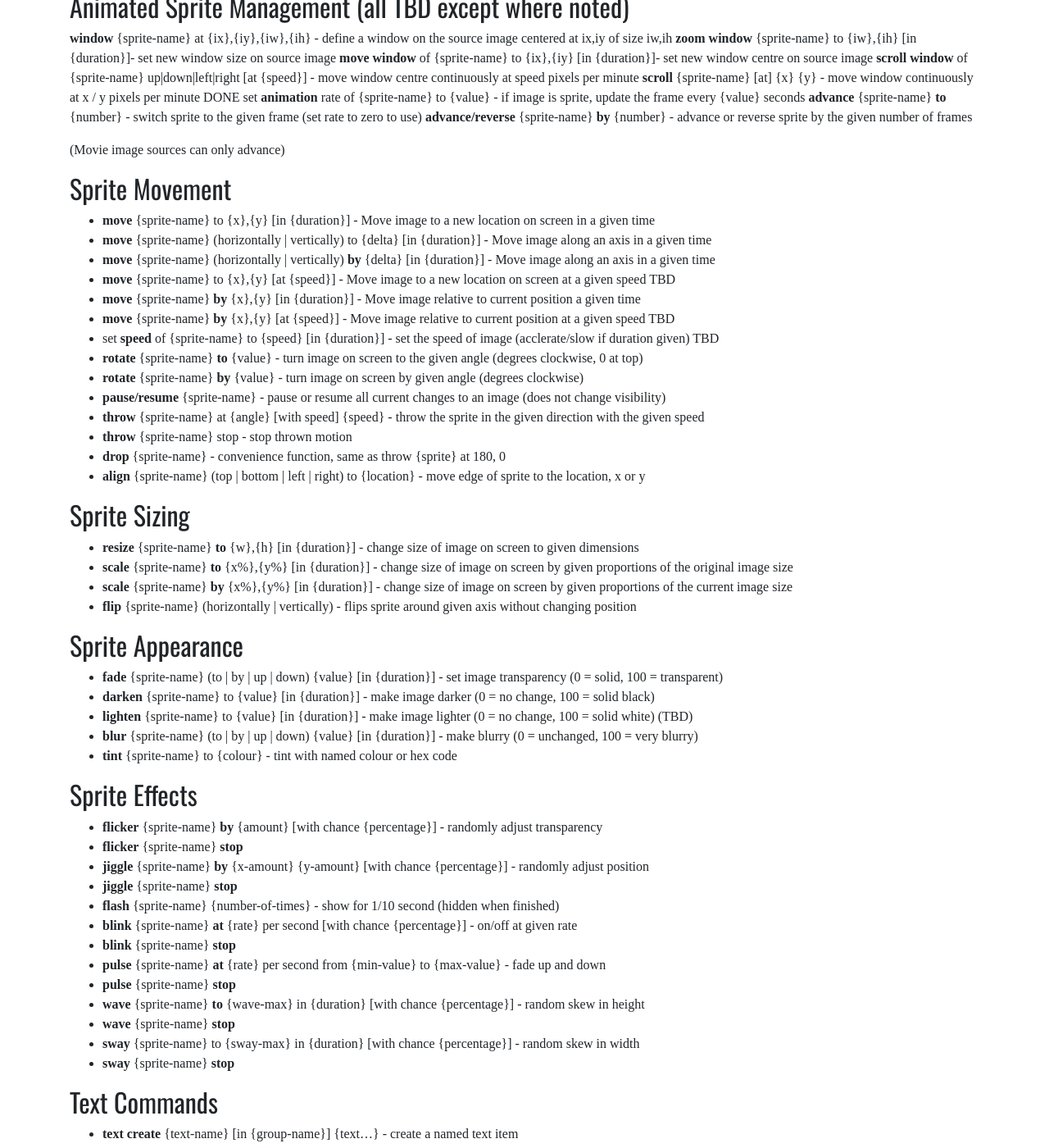
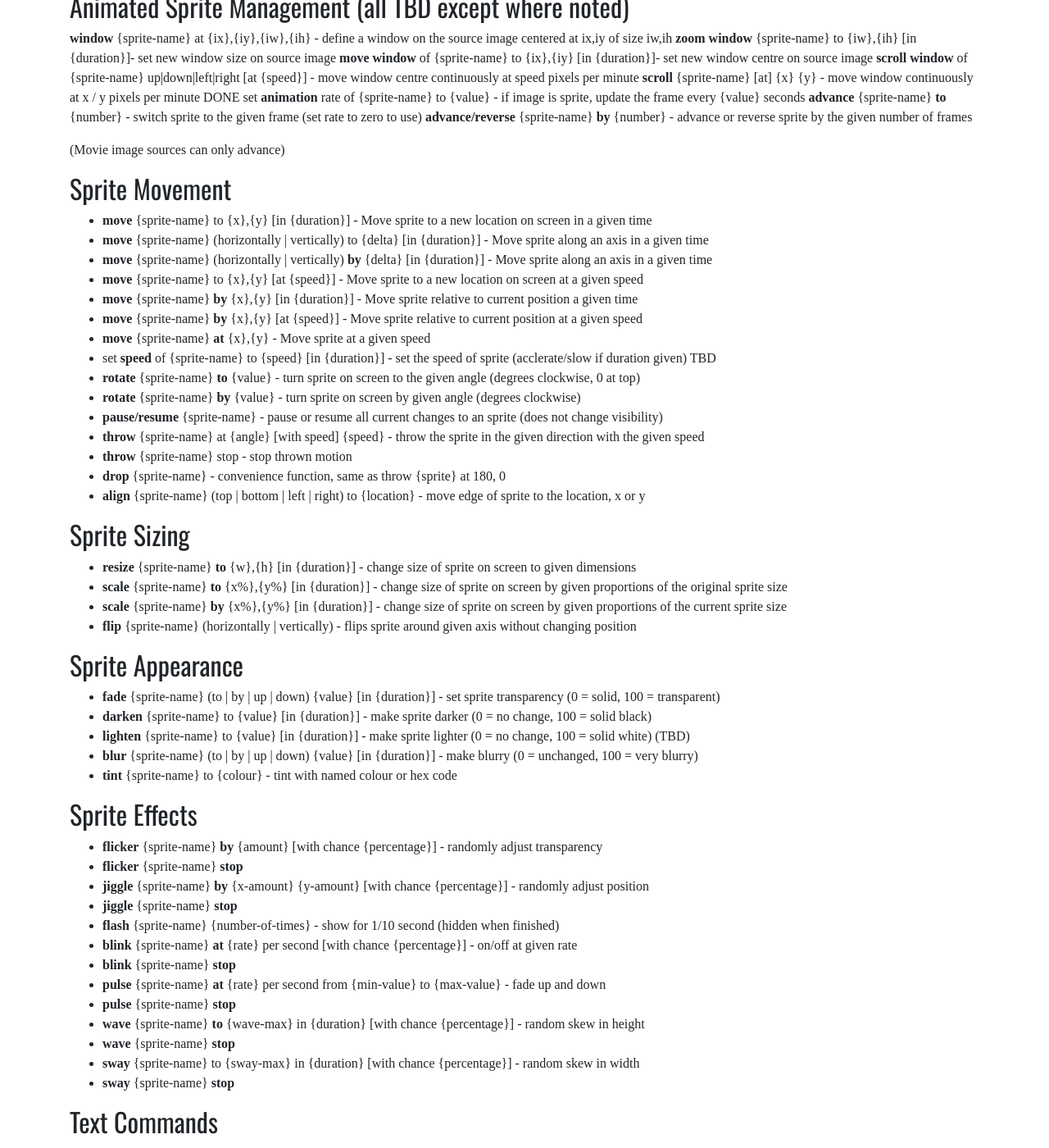
Before and after one commit to karlwilcox/slowglass-js, a Jekyll site: the page built from docs/reference.md, in a window 1280 px wide and 1400 px high, scrolled down 2183 px. Shown: the whole window at 82% size. Built offline with Jekyll 4.4.1, drawn with Linux system fonts in a browser that asks for light colours; nearby versions of some CDN libraries; some web fonts are replaced.

Commit message:
Add calls, more demos

```diff
--- a/_layouts/slowglass.html
+++ b/_layouts/slowglass.html
@@ -38,6 +38,7 @@
                         <div class="dropdown-menu" aria-labelledby="demosdd">
                             <a class="dropdown-item px-2 " href="/demo/swiss-clock.html">Swiss Clock</a>
                             <a class="dropdown-item px-2 active" href="/demo/runner.html">Runner Animation</a>
+                            <a class="dropdown-item px-2 active" href="/demo/fireworks.html">Fireworks</a>
                             <a class="dropdown-item px-2 " href="/demo/newsroom.html">News Chryon</a>
                         </div>
                     </li>
--- a/docs/reference.md
+++ b/docs/reference.md
@@ -103,16 +103,17 @@
 
 ## Sprite Movement
 
-* **move** {sprite-name} to {x},{y} \[in {duration}\] - Move image to a new location on screen in a given time
-* **move** {sprite-name} (horizontally \| vertically) to {delta} \[in {duration}\] - Move image along an axis in a given time
-* **move** {sprite-name} (horizontally \| vertically) **by** {delta} \[in {duration}\] - Move image along an axis in a given time
-* **move** {sprite-name} to {x},{y} \[at {speed}\] - Move image to a new location on screen at a given speed TBD
-* **move** {sprite-name} **by** {x},{y} \[in {duration}\] - Move image relative to current position a given time
-* **move** {sprite-name} **by** {x},{y} \[at {speed}\] - Move image relative to current position at a given speed TBD
-* set **speed** of {sprite-name} to {speed} \[in {duration}\] - set the speed of image (acclerate/slow if duration given) TBD
-* **rotate** {sprite-name} **to** {value} - turn image on screen to the given angle (degrees clockwise, 0 at top)
-* **rotate** {sprite-name} **by** {value} - turn image on screen by given angle (degrees clockwise)
-* **pause/resume** {sprite-name} - pause or resume all current changes to an image (does not change visibility)
+* **move** {sprite-name} to {x},{y} \[in {duration}\] - Move sprite to a new location on screen in a given time
+* **move** {sprite-name} (horizontally \| vertically) to {delta} \[in {duration}\] - Move sprite along an axis in a given time
+* **move** {sprite-name} (horizontally \| vertically) **by** {delta} \[in {duration}\] - Move sprite along an axis in a given time
+* **move** {sprite-name} to {x},{y} \[at {speed}\] - Move sprite to a new location on screen at a given speed
+* **move** {sprite-name} **by** {x},{y} \[in {duration}\] - Move sprite relative to current position a given time
+* **move** {sprite-name} **by** {x},{y} \[at {speed}\] - Move sprite relative to current position at a given speed
+* **move** {sprite-name} **at** {x},{y} - Move sprite at a given speed
+* set **speed** of {sprite-name} to {speed} \[in {duration}\] - set the speed of sprite (acclerate/slow if duration given) TBD
+* **rotate** {sprite-name} **to** {value} - turn sprite on screen to the given angle (degrees clockwise, 0 at top)
+* **rotate** {sprite-name} **by** {value} - turn sprite on screen by given angle (degrees clockwise)
+* **pause/resume** {sprite-name} - pause or resume all current changes to an sprite (does not change visibility)
 * **throw** {sprite-name} at {angle} \[with speed\] {speed} - throw the sprite in the given direction with the given speed
 * **throw** {sprite-name} stop - stop thrown motion
 * **drop** {sprite-name} - convenience function, same as throw {sprite} at 180, 0
@@ -120,16 +121,16 @@
 
 ## Sprite Sizing
 
-* **resize** {sprite-name} **to** {w},{h} \[in {duration}\] - change size of image on screen to given dimensions
-* **scale** {sprite-name} **to** {x%},{y%} \[in {duration}\] - change size of image on screen by given proportions of the original image size
-* **scale** {sprite-name} **by** {x%},{y%} \[in {duration}\] - change size of image on screen by given proportions of the current image size
+* **resize** {sprite-name} **to** {w},{h} \[in {duration}\] - change size of sprite on screen to given dimensions
+* **scale** {sprite-name} **to** {x%},{y%} \[in {duration}\] - change size of sprite on screen by given proportions of the original sprite size
+* **scale** {sprite-name} **by** {x%},{y%} \[in {duration}\] - change size of sprite on screen by given proportions of the current sprite size
 * **flip** {sprite-name} (horizontally \| vertically) - flips sprite around given axis without changing position
 
 ## Sprite Appearance
 
-* **fade** {sprite-name} (to \| by \| up \| down) {value} \[in {duration}\] - set image transparency (0 = solid, 100 = transparent)
-* **darken** {sprite-name} to {value} \[in {duration}\] - make image darker (0 = no change, 100 = solid black)
-* **lighten** {sprite-name} to {value} \[in {duration}\] - make image lighter (0 = no change, 100 = solid white) (TBD)
+* **fade** {sprite-name} (to \| by \| up \| down) {value} \[in {duration}\] - set sprite transparency (0 = solid, 100 = transparent)
+* **darken** {sprite-name} to {value} \[in {duration}\] - make sprite darker (0 = no change, 100 = solid black)
+* **lighten** {sprite-name} to {value} \[in {duration}\] - make sprite lighter (0 = no change, 100 = solid white) (TBD)
 * **blur** {sprite-name} (to \| by \| up \| down) {value} \[in {duration}\] - make blurry (0 = unchanged, 100 = very blurry)
 * **tint** {sprite-name} to {colour} - tint with named colour or hex code
 
--- a/src/constants.js
+++ b/src/constants.js
@@ -24,7 +24,7 @@
 export const SCENE_RUNNING = "_RUNNING_";
 export const SCENE_PAUSED = "_PAUSED_";
 export const SCENE_FINISHED = "_FINISHED_";
-export const SCENE_DELETE_ME = "_DELETE";
+export const SCENE_DELETE_ME = "_DELETE_";
 
 // Scene state actions
 export const SCENE_MAKE_RUNNABLE = "_RUNNABLE_";
--- a/src/sgsprite.js
+++ b/src/sgsprite.js
@@ -333,9 +333,9 @@
         this.enabled = true;
     }
 
-    accelerate(accelX, accelY, duration) {
-        this.locX.setAcceleration(accelX, duration);
-        this.locY.setAcceleration(accelY, duration);
+    accelerate(accelX, accelY, duration, callback = false) {
+        this.locX.setAcceleration(accelX, duration, callback);
+        this.locY.setAcceleration(accelY, duration, callback);
     }
 
     setView(x, y, w, h, dur_type, duration, now, callback = false) {
--- a/src/triggers.js
+++ b/src/triggers.js
@@ -390,6 +390,9 @@
     }
 
     fired(timestamp) {
+        if (this.scene.state != constants.SCENE_RUNNING) {
+            return false;
+        }
         if (!this.sgSprite) {
             this.sgSprite = SGSprite.getSprite(this.scene.name, this.params, false);
             if (this.sgSprite) {
@@ -427,6 +430,9 @@
     }
 
     fired(timestamp) {
+        if (this.scene.state != constants.SCENE_RUNNING) {
+            return false;
+        }
         if (this.key == Globals.lastKey) {
             Globals.lastKey = null;
             return true;
--- a/src/vars.js
+++ b/src/vars.js
@@ -317,6 +317,8 @@
                 return (Date.now() - Globals.startTime);
             case "UNIQUE":
                 return Globals.unique();
+            case "INSTANCE":
+                return this.scene.instance;
             case "FRAME":
             case "FRAMENO":
                 return Globals.frameNo;
```
Also changed, not shown: demo/fireworks.md (added, +4 -0 lines), demo/fireworks/fireworks.txt (renamed from scripts/fireworks.txt, +13 -21 lines), docs/cues.md (+11 -0 lines), docs/flow-control.md (+23 -6 lines), src/adjustable.js (+20 -13 lines), src/main.js (+17 -3 lines), src/scene.js (+36 -25 lines), tests/calls.txt (+6 -0 lines), tests/scene-delete.txt (added, +21 -0 lines).
